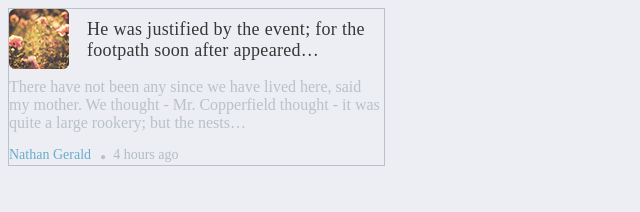
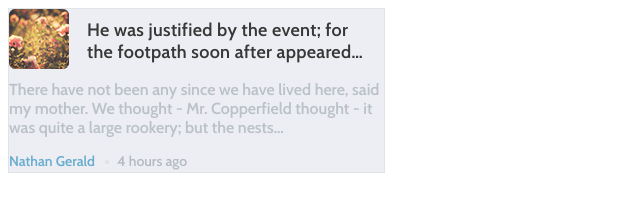
Before and after one commit to OlexandrNaumenko/UiKit, a plain HTML site: page post.html in a window 1280 px wide. Shown: the whole page, without its empty margins (0-640 px from the left). Drawn offline with nearby package versions, Linux system fonts and the light colour scheme.

Commit message:
+font +font-size

```diff
--- a/css/post.css
+++ b/css/post.css
@@ -1,12 +1,12 @@
 body{
-    background-color:  #ECEEF3;
-
+    font-family: Cabin, sans-serif;
 }
  .wrapper{
      width:375px;
      border: 1px solid;
-     color:#BAC1C8;
-
+     color: rgba(186, 193, 200, 0.25);
+     background-color:  #ECEEF3;
+     font-weight: bold;
  }
 
  .image{
--- a/post.html
+++ b/post.html
@@ -5,6 +5,8 @@
     <title>Title</title>
     <link rel="stylesheet" type="text/css" href="css/post.css">
     <link rel="stylesheet" type="text/css" href="css/material-design-iconic-font.min.css">
+    <link href='https://fonts.googleapis.com/css?family=Cabin:400,600' rel='stylesheet' type='text/css'>
+
 </head>
 <body>
 <div class="wrapper">
```
